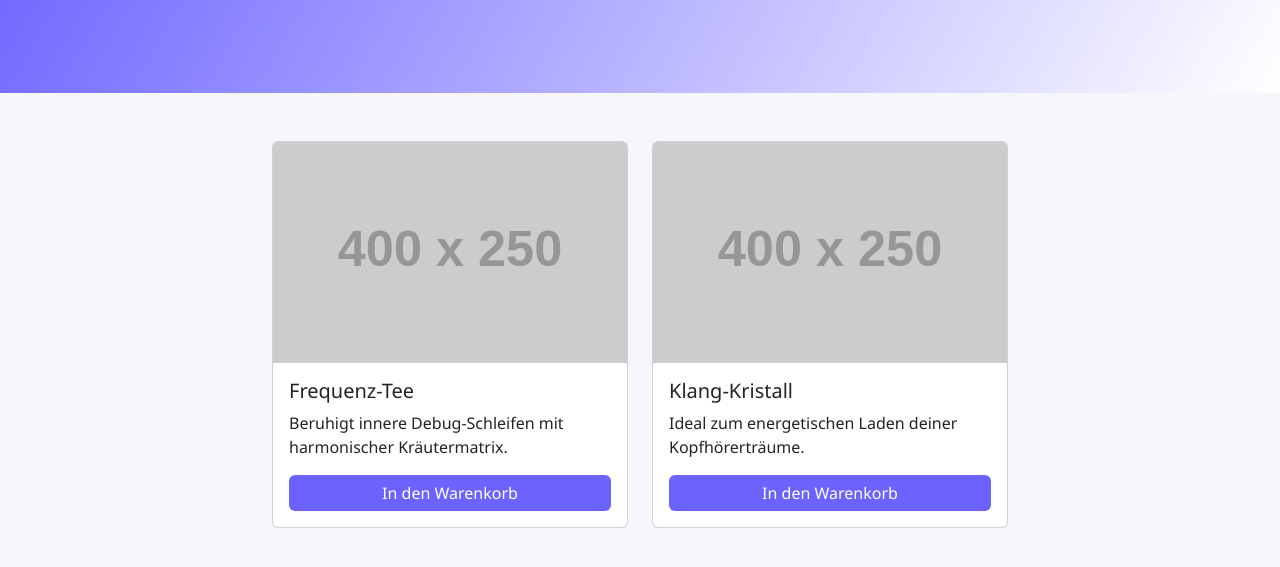
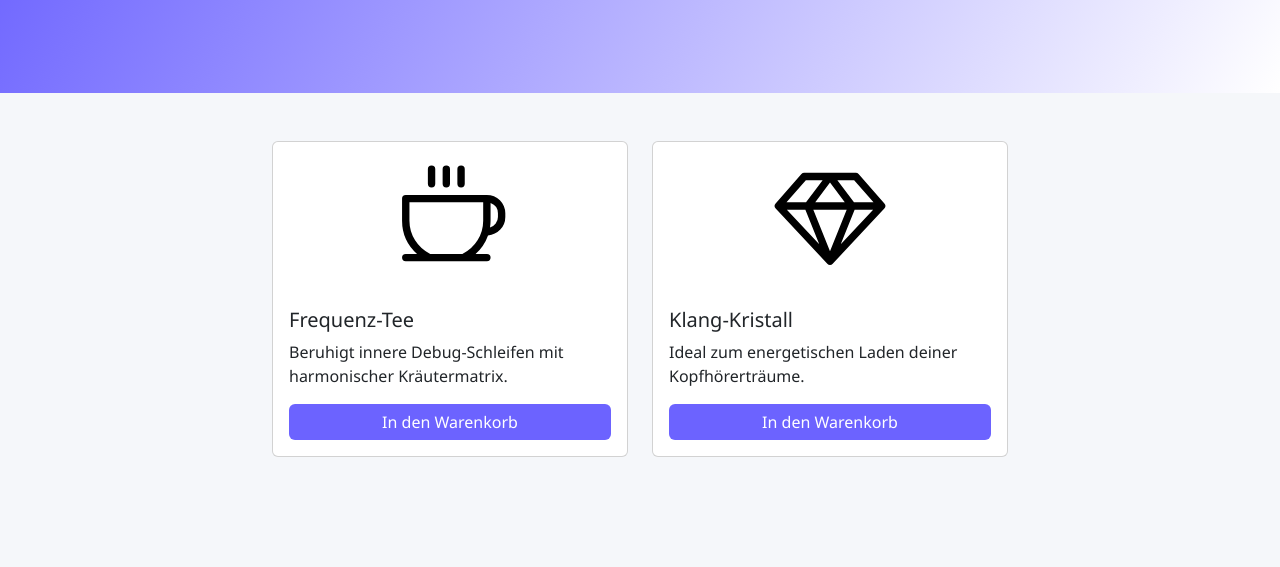
Before and after one commit to humancentibeat/xgx_application, a plain HTML site: page index.html in a window 1280 px wide. Shown: the part 107-674 px from the top of the page. Drawn offline with nearby package versions, Linux system fonts and the light colour scheme; files that its build step writes are made by us from their sources; placeholder pictures from the web are drawn by us.

Commit message:
Added actual svg's instead of the placeholders for the cards

```diff
--- a/index.html
+++ b/index.html
@@ -17,7 +17,7 @@
   <div class="row justify-content-center" id="product-grid">
     <div class="col-md-4 mb-4">
       <div class="card product-card h-100">
-        <img src="https://via.placeholder.com/400x250" class="card-img-top" alt="Frequenz-Tee">
+        <img src="img/tea.svg" class="card-img-top" alt="Frequenz-Tee">
         <div class="card-body d-flex flex-column">
           <h5 class="card-title">Frequenz-Tee</h5>
           <p class="card-text">Beruhigt innere Debug-Schleifen mit harmonischer Kräutermatrix.</p>
@@ -27,7 +27,7 @@
     </div>
     <div class="col-md-4 mb-4">
       <div class="card product-card h-100">
-        <img src="https://via.placeholder.com/400x250" class="card-img-top" alt="Klang-Kristall">
+        <img src="img/crystal.svg" class="card-img-top" alt="Klang-Kristall">
         <div class="card-body d-flex flex-column">
           <h5 class="card-title">Klang-Kristall</h5>
           <p class="card-text">Ideal zum energetischen Laden deiner Kopfhörerträume.</p>
--- a/scss/_components.scss
+++ b/scss/_components.scss
@@ -1,6 +1,19 @@
 .btn {
   background-color: $button-color;
 }
+
+.card-img-top {
+  max-height: 150px;
+  object-fit: contain;
+  padding: 1rem;
+  filter: grayscale(100%) brightness(0.6);
+  transition: filter 0.4s ease;
+
+  &:hover {
+    filter: brightness(1.2) saturate(1.5);
+  }
+}
+
 
 .product-card {
   transition: transform 0.3s ease;
```
Also changed, not shown: img/crystal.svg (added), img/tea.svg (added).
